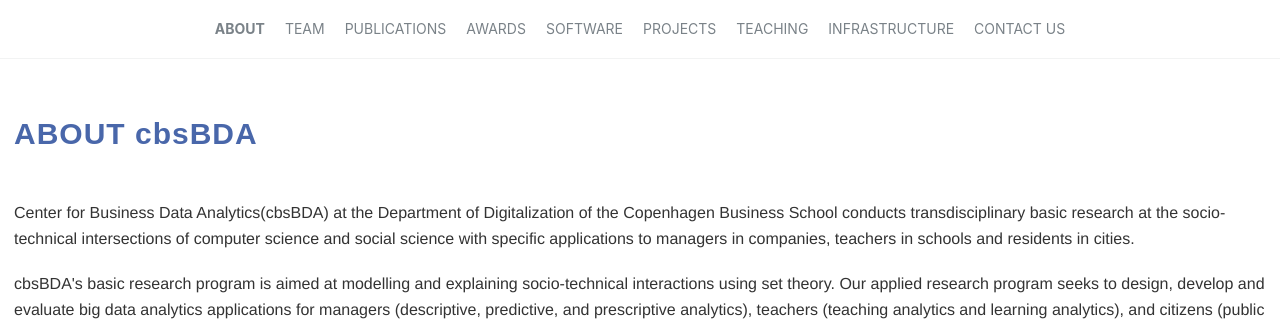
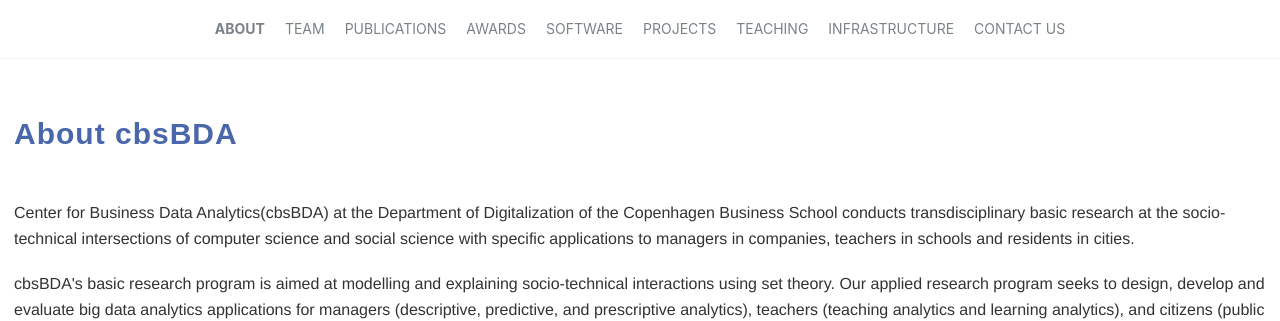
Before and after one commit to cbsBDA/cbsBDA-homepage, a Jekyll site: the page built from _pages/about.md, in a window 1280 px wide. Shown: the top 321 px of the page. Built offline with Jekyll 4.4.1, drawn with Linux system fonts in a browser that asks for light colours; nearby versions of some CDN libraries.

Commit message:
Update about.md

```diff
--- a/_pages/about.md
+++ b/_pages/about.md
@@ -16,7 +16,7 @@ author_profile: true
         <div class="col-lg-8 col-lg-offset-2 m-0">
           <div class="wow bounceInDown m-0" data-wow-delay="0.4s">
             <div class="section-heading">
-              <h2 class="text-left">ABOUT cbsBDA</h2>
+              <h2 class="text-left">About cbsBDA</h2>
             </div>
           </div>
         </div>
```
